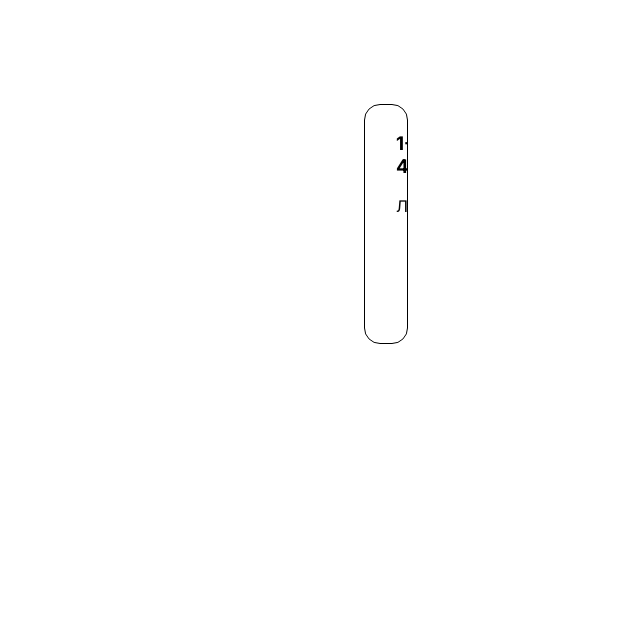
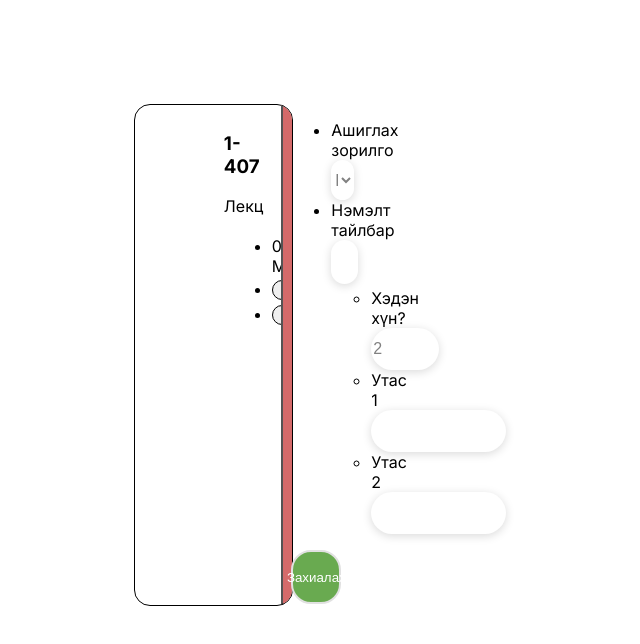
Before and after one commit to Margadbt/hackathon, a Next.js app: page / in a window 1280 px wide. Shown: the top 644 px of the page, without its empty margins (192-832 px from the left). Built offline with nearby package versions, Linux system fonts and the light colour scheme.

Commit message:
request shu

```diff
--- a/app/page.js
+++ b/app/page.js
@@ -1,10 +1,12 @@
 import RoomCard from "@/components/ProfileRoomCard";
+import RequestForm from "@/components/Request";
 import styles from "./page.module.css";
 export default function Home() {
   return (
     <main className={styles.main}>
       <div className={styles.grid}>
         <RoomCard></RoomCard>
+        <RequestForm></RequestForm>
       </div>
     </main>
   );
--- a/components/Request/index.jsx
+++ b/components/Request/index.jsx
@@ -1,7 +1,8 @@
+"use client"
 import { useState } from 'react';
 import "./style.css";
 
-function ReserveForm() {
+function RequestForm() {
     const [purpose, setPurpose] = useState("клуб");
     const [description, setDescription] = useState("");
     const [people, setPeople] = useState(2);
@@ -14,6 +15,7 @@ function ReserveForm() {
     };
 
     return (
+        <div className="all">
         <form onSubmit={handleSubmit}>
             <ul>
                 <li>
@@ -94,9 +96,10 @@ function ReserveForm() {
                     </li>
                 </ul>
             </ul>
-            <button className="submit button" type="submit">Захиалах</button>
+            <button className="submit-button" type="submit">Захиалах</button>
         </form>
+        </div>
     );
 }
 
-export default ReserveForm;
+export default RequestForm;
--- a/components/Request/style.css
+++ b/components/Request/style.css
@@ -1,6 +1,10 @@
+.all {
+    width: 40%;
+}
+
 .reserve-form {
-    background: var(--color-background);
-    box-shadow: var(--shadow-2);
+    background: rgb(255, 255, 255);
+    box-shadow: 0 2px 10px rgba(0, 0, 0, 0.15);
     border-radius: 30px;
     width: 21rem;
     height: auto;
@@ -48,18 +52,18 @@ textarea {
 }
 
 .reserve-form label {
-    color: var(--color-light-text);
-    font-size: var(--tiny);
-    font-weight: var(--normal);
+    color: rgba(129, 129, 129, 1);
+    font-size: 0.75em;
+    font-weight: 400;
     margin-bottom: 0.5em;
 }
 
 .form-attr {
-    background: var(--color-background);
-    box-shadow: var(--shadow-2);
-    font-size: var(--regular);
-    font-weight: var(--medium);
-    color: var(--color-light-text);
+    background: rgb(255, 255, 255);
+    box-shadow: 0 2px 10px rgba(0, 0, 0, 0.15);
+    font-size: 1em;
+    font-weight: 500;
+    color: rgba(129, 129, 129, 1);
     border-radius: 30px;
     border: none;
     width: 100%;
@@ -67,14 +71,29 @@ textarea {
 }
 
 .form-attr:focus {
-    outline: 0.5px solid var(--color-border);
+    outline: 0.5px solid rgba(225, 225, 225, 1);
 }
 
 .submit {
     width: 100%;
     font-size: 1.2em;
+
 }
 
 label {
-    color: var(--color-text);
+    color: rgba(0, 0, 0, 1);
 }
+
+.submit-button {
+    color: white;
+    background-color: rgb(105, 170, 80);
+    width: 80%;
+    height: 3.4rem;
+    display: flex;
+    align-items: center;
+    justify-content: center;
+    border-radius: 20px;
+    border: 2px solid;
+    border-color: var(--color-border);
+
+}
```
